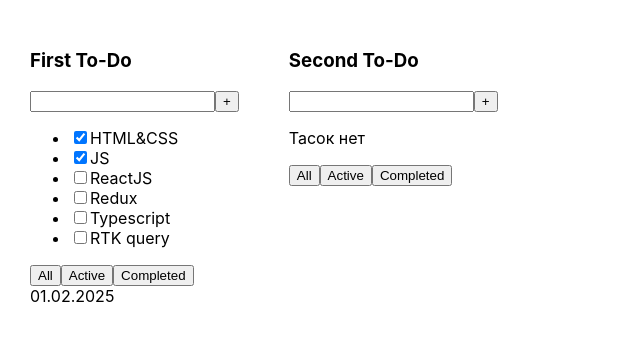
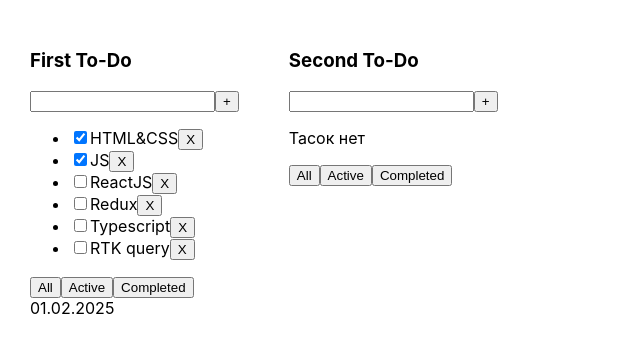
Before and after one commit to FillArt/todo-vite, a React (Vite) app: page / in a window 1280 px wide. Shown: the top 352 px of the page, without its empty margins (0-640 px from the left). Built offline with nearby package versions, Linux system fonts and the light colour scheme.

Commit message:
feat: added useState and implemented delete function

```diff
--- a/src/App.tsx
+++ b/src/App.tsx
@@ -1,5 +1,6 @@
 import './App.css'
 import {TodoListItem} from "./TodoListItem.tsx";
+import {useState} from "react";
 
 export type Task = {
     id: number,
@@ -9,20 +10,24 @@ export type Task = {
 
 export const App = () => {
 
-    const oneData: Task[] = [
+    const [oneData, setOneData] = useState<Task[]>([
         { id: 1, title: 'HTML&CSS', isDone: true },
         { id: 2, title: 'JS', isDone: true },
         { id: 3, title: 'ReactJS', isDone: false },
         { id: 4, title: 'Redux', isDone: false },
         { id: 5, title: 'Typescript', isDone: false },
         { id: 6, title: 'RTK query', isDone: false },
-    ]
+    ]);
 
-    const twoData: Task[] = []
+    const [twoData] = useState<Task[]>([]);
+
+
+    const deleteTask = (id: number) => {setOneData(oneData.filter((item) => item.id !== id))}
+
 
     return (
         <div className="app">
-            <TodoListItem title={"First To-Do"} tasks={oneData} data="01.02.2025"/>
+            <TodoListItem title={"First To-Do"} tasks={oneData} data="01.02.2025" deleteItem={deleteTask}/>
             <TodoListItem title={"Second To-Do"} tasks={twoData}/>
         </div>
     )
--- a/src/TodoListItem.tsx
+++ b/src/TodoListItem.tsx
@@ -5,15 +5,16 @@ type TodoListProps = {
     title: string,
     tasks: Task[],
     data?: string
+    deleteItem?: (id: number) => void
 }
 
-export const TodoListItem = ({title, tasks, data}: TodoListProps) => {
+export const TodoListItem = ({title, tasks, data, deleteItem}: TodoListProps) => {
     return (
         <div>
             <h3>{title}</h3>
             <div>
                 <input/>
-                <ButtonBase title="+"/>
+                <ButtonBase title="+" onClick={() => {}}/>
             </div>
 
             {tasks.length === 0 ? (
@@ -25,6 +26,7 @@ export const TodoListItem = ({title, tasks, data}: TodoListProps) => {
                             <li key={task.id}>
                                 <input type="checkbox" checked={task.isDone} />
                                 <span>{task.title}</span>
+                                <ButtonBase title="X" onClick={() => deleteItem && deleteItem(task.id)} />
                             </li>
                         )
                     })}
@@ -32,9 +34,9 @@ export const TodoListItem = ({title, tasks, data}: TodoListProps) => {
             )}
 
             <div>
-                <ButtonBase title="All"/>
-                <ButtonBase title="Active"/>
-                <ButtonBase title="Completed"/>
+                <ButtonBase title="All"  onClick={() => {}}/>
+                <ButtonBase title="Active"  onClick={() => {}}/>
+                <ButtonBase title="Completed"  onClick={() => {}}/>
             </div>
             <div>{data}</div>
         </div>
--- a/src/assets/components/ButtonBase.tsx
+++ b/src/assets/components/ButtonBase.tsx
@@ -1,8 +1,9 @@
 
 type ButtonBaseProps = {
-    title: string
+    title: string,
+    onClick: () => void
 }
 
-export const ButtonBase = ({ title }: ButtonBaseProps) => {
-    return <button>{title}</button>;
+export const ButtonBase = ({ title, onClick }: ButtonBaseProps) => {
+    return <button onClick={onClick}>{title}</button>;
 };
```
